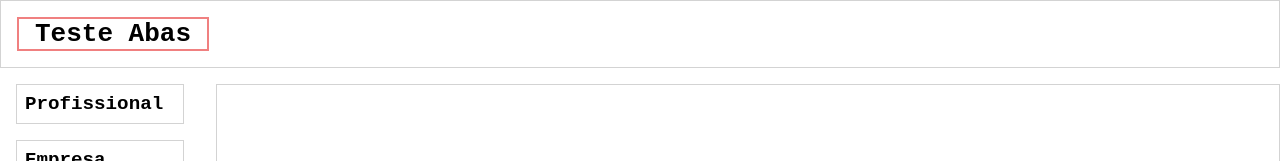
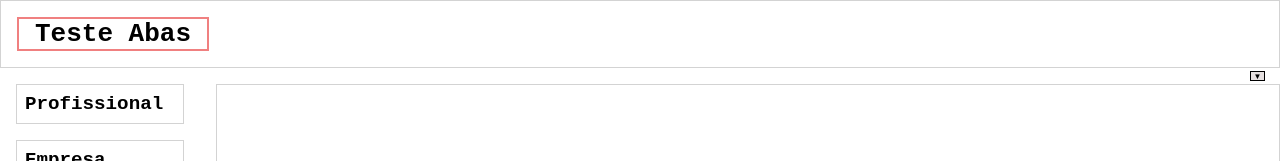
Before and after one commit to tiagocometti/testeabas, an Angular app: page / in a window 1280 px wide. Shown: the top 161 px of the page. Built offline with nearby package versions, Linux system fonts and the light colour scheme.

Commit message:
botão para guias excedentes - início do layout

```diff
--- a/src/app/app.component.css
+++ b/src/app/app.component.css
@@ -1,19 +1,19 @@
 :host {
   display: grid;
   gap: 1rem;
-    grid-template-columns: 200px 1fr ;
+  grid-template-columns: 200px 1fr;
 }
 
 header {
   grid-column: 1/3;
   padding: 1rem;
-    border: 1px solid lightgray
+  border: 1px solid lightgray;
 }
 
 header h1 {
   padding: 0 1rem;
   width: max-content;
-    border: 2px solid lightcoral ;
+  border: 2px solid lightcoral;
 }
 
 nav {
@@ -26,23 +26,46 @@ nav ul {
   list-style: none;
 }
 
-nav ul li{
+nav ul li {
   padding: 0.5rem;
-    border: 1px solid lightgray
+  border: 1px solid lightgray;
 }
 
-nav ul li:not(:last-child){
-    margin-bottom: 1rem ;
+nav ul li:not(:last-child) {
+  margin-bottom: 1rem;
 }
 
 nav ul li:hover {
-    background-color: rgba(0, 0, 0, 0.1)
+  background-color: rgba(0, 0, 0, 0.1);
 }
 
-main{
-    border: 1px solid lightgray
+main {
+  border: 1px solid lightgray;
 }
 
-main>* {
-    height:100%
+main > * {
+  height: 100%;
 }
+
+#btn-entre-header-main {
+    position: absolute;
+    top: calc(55px + 1rem); /* Ajusta a posição entre o header e o main */
+    right: 15px; /* Margem direita */
+    width: 15px; /* Largura do botão */
+    height: 10px; /* Altura do botão */
+    display: flex; /* Para centralizar conteúdo */
+    align-items: center; /* Alinha o texto verticalmente */
+    justify-content: center; /* Centraliza horizontalmente o conteúdo */
+    background-color: #e6e0e0;
+    border: 1px solid black;
+    font-size: 8px; /* Diminui o tamanho da fonte */
+    cursor: pointer; /* Cursor de ponteiro */
+  }
+
+  #btn-entre-header-main:hover {
+    background-color: lightgreen; /* Cor mais escura ao passar o mouse */
+  }
+
+  #btn-entre-header-main:active {
+    background-color: rgb(71, 119, 71);
+  }
--- a/src/app/app.component.html
+++ b/src/app/app.component.html
@@ -1,6 +1,8 @@
 <header>
   <h1>Teste Abas</h1>
 </header>
+
+<button id="btn-entre-header-main">▼</button>
 
 <ng-container #modal></ng-container>
 
```
Lines whose indentation alone changed are shown as unchanged.
